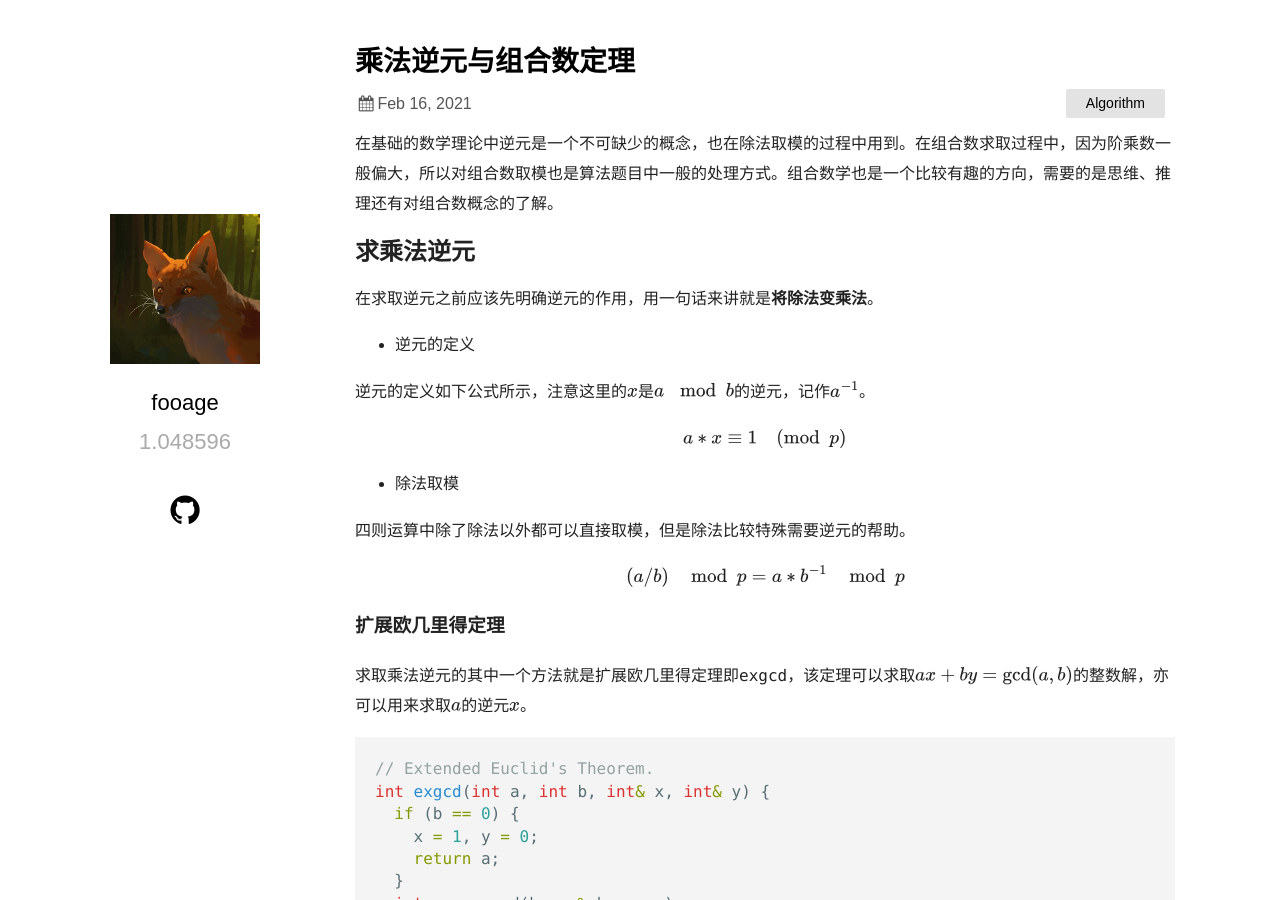
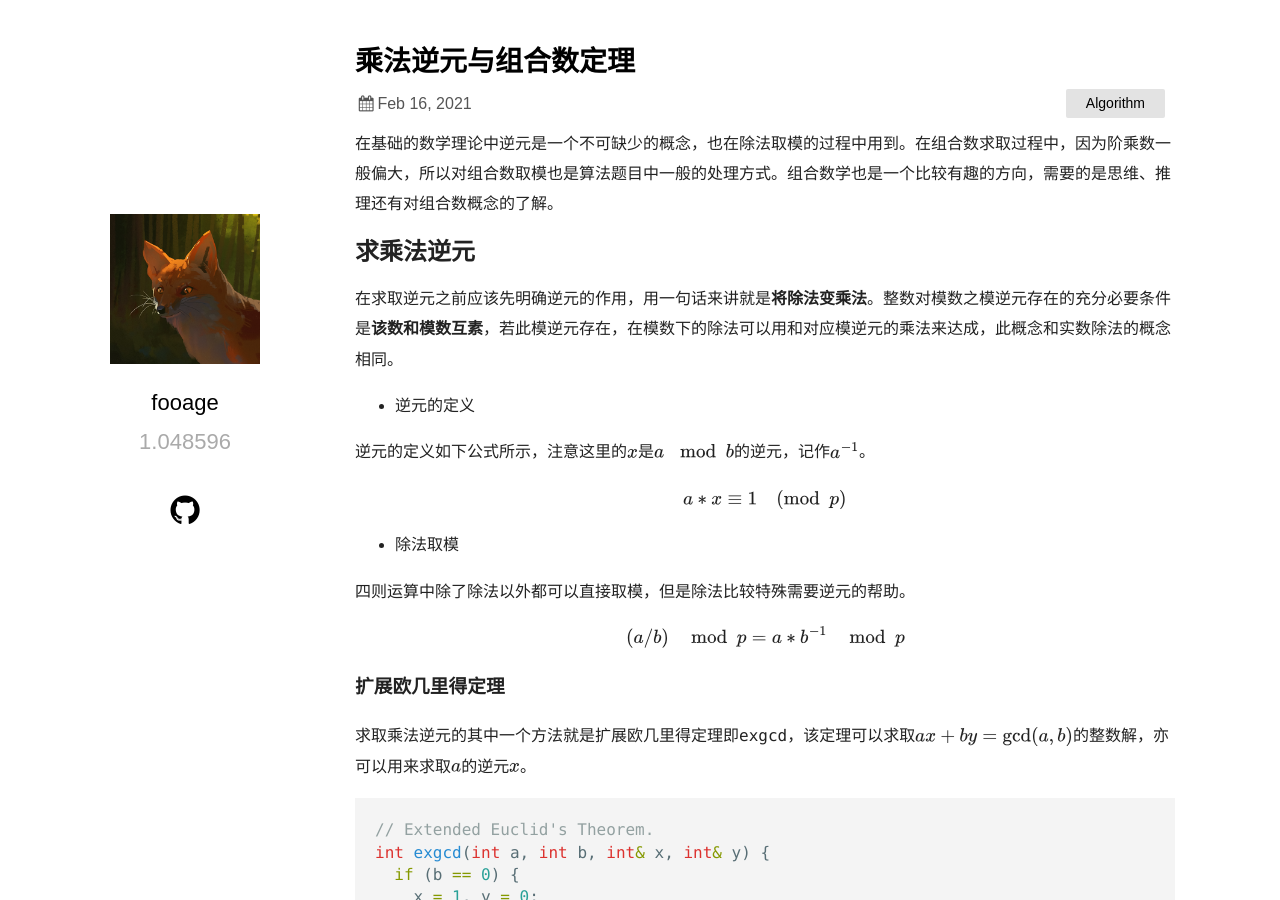
Before and after one commit to fooage/fooage, a Jekyll site: the page built from _posts/2021-02-17-乘法逆元与组合数定理.md, in a window 1280 px wide and 900 px high. Built offline with Jekyll 4.4.1, drawn with Linux system fonts in a browser that asks for light colours; some web fonts are replaced.

Commit message:
Fix search bug

```diff
--- a/_posts/2021-02-17-乘法逆元与组合数定理.md
+++ b/_posts/2021-02-17-乘法逆元与组合数定理.md
@@ -9,7 +9,7 @@ categories: Algorithm
 
 ## 求乘法逆元
 
-在求取逆元之前应该先明确逆元的作用，用一句话来讲就是**将除法变乘法**。
+在求取逆元之前应该先明确逆元的作用，用一句话来讲就是**将除法变乘法**。整数对模数之模逆元存在的充分必要条件是**该数和模数互素**，若此模逆元存在，在模数下的除法可以用和对应模逆元的乘法来达成，此概念和实数除法的概念相同。
 
 - 逆元的定义
 
```
